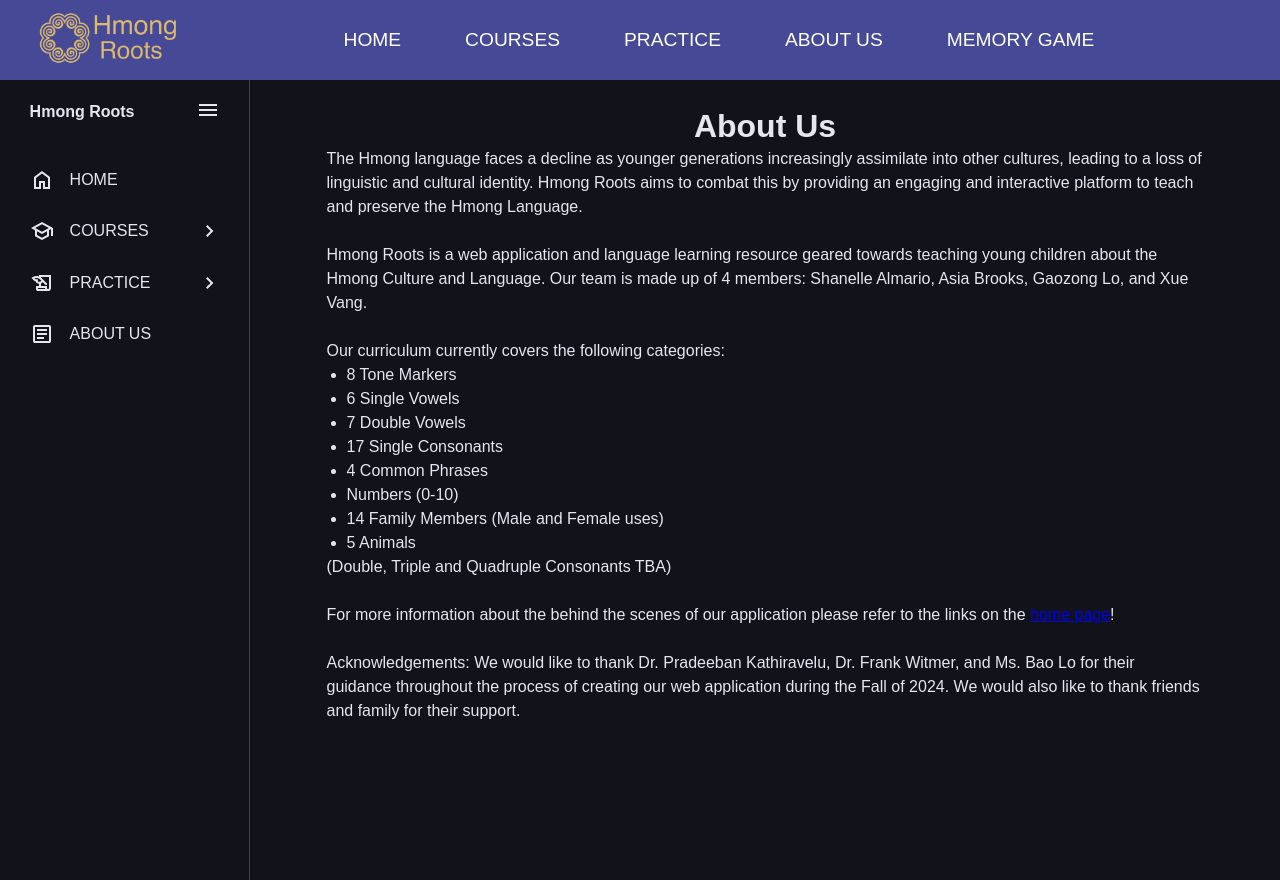
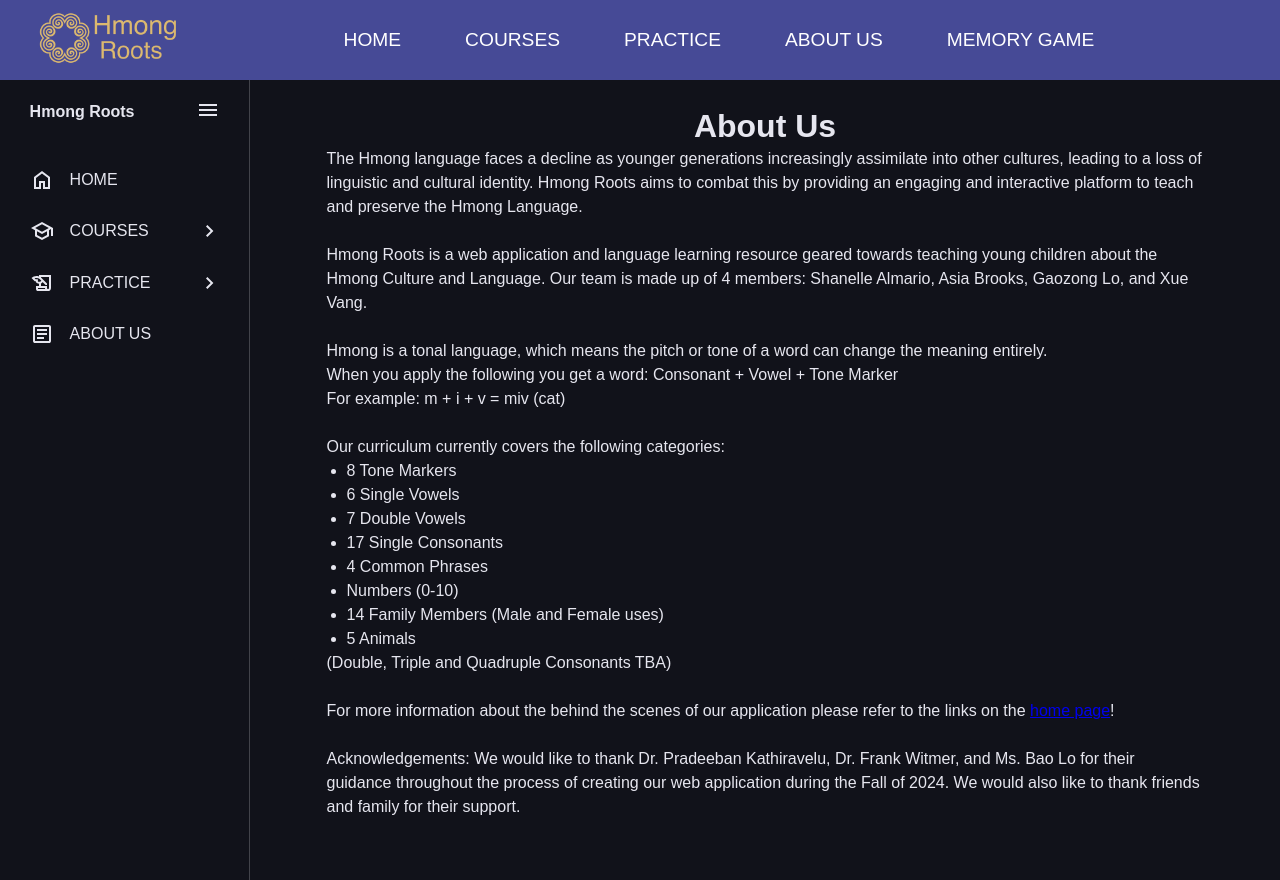
Before and after one commit to xvang3/HLLA, a Django app: page /about/ in a window 1280 px wide. Run offline with Django 5.2, Linux system fonts and the light colour scheme.

Commit message:
updated about page

```diff
--- a/hmoob_lus/main/templates/about.html
+++ b/hmoob_lus/main/templates/about.html
@@ -24,6 +24,10 @@
         up of 4 members: Shanelle Almario, Asia Brooks, Gaozong Lo, and Xue Vang.
     </p>
     <br>
+    <p>Hmong is a tonal language, which means the pitch or tone of a word can change the meaning entirely.</p>
+    <p> When you apply the following you get a word: Consonant + Vowel + Tone Marker</p>
+    <p>For example: m + i + v = miv (cat)</p>
+    <br>
     <p>
         Our curriculum currently covers the following categories:
     </p>
@@ -38,6 +42,7 @@
         <li>5 Animals</li>
     </ul>
     <p>(Double, Triple and Quadruple Consonants TBA)</p>
+
     <br>
     <p>
         For more information about the behind the scenes of our application
```
